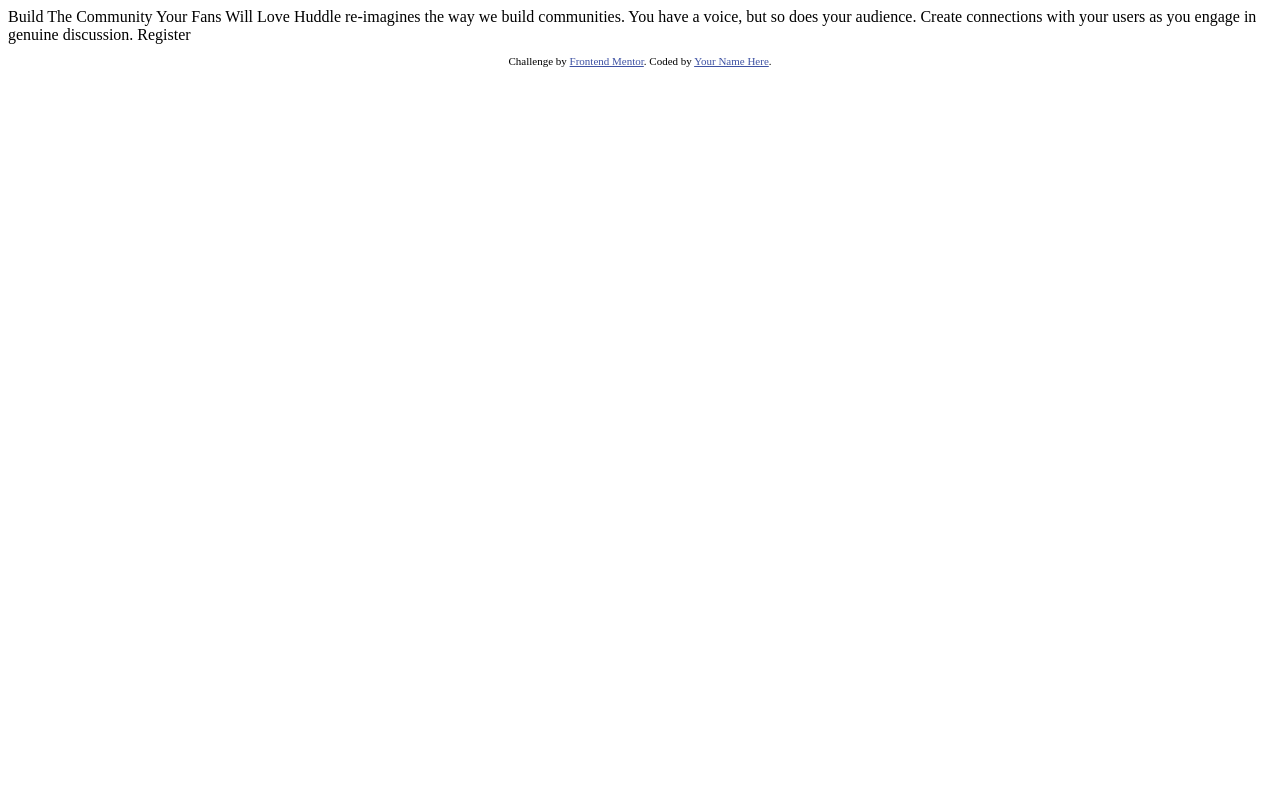
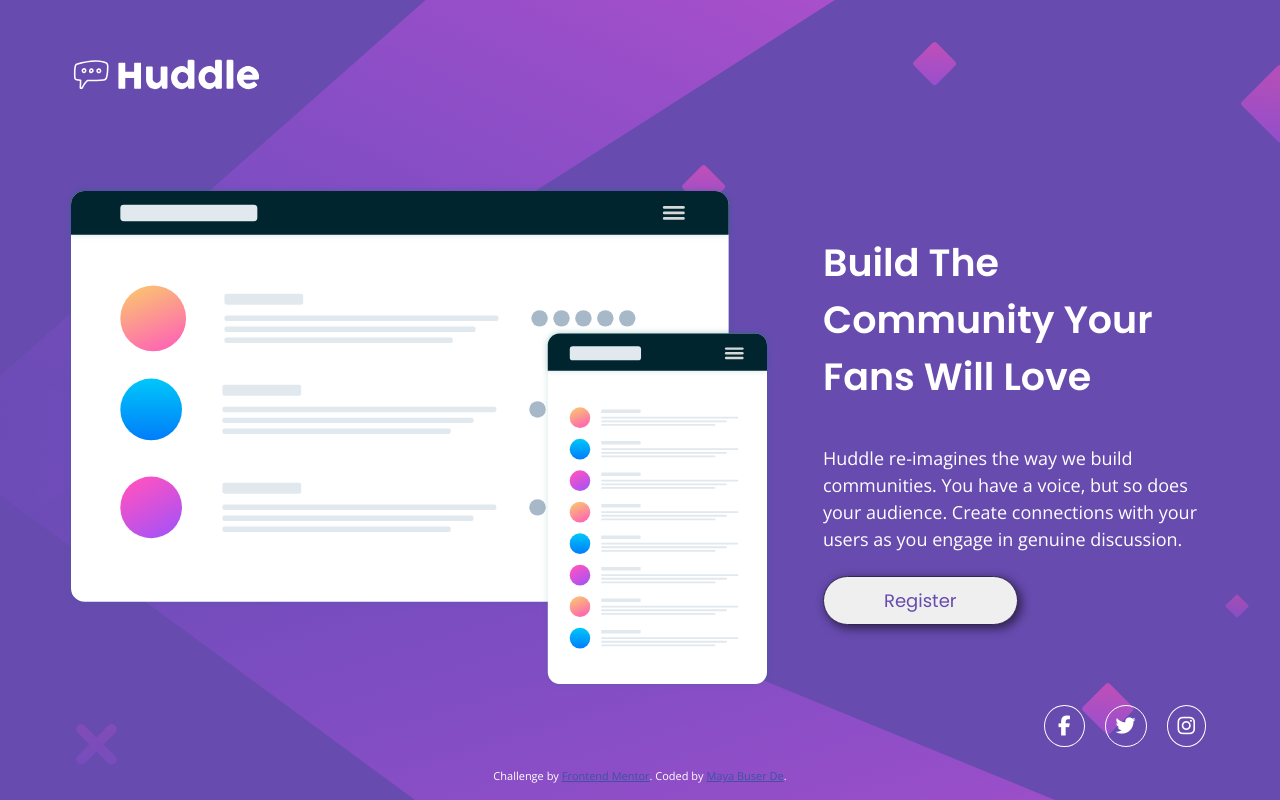
Before and after one commit to mayabuserde/huddleLandingPage, a plain HTML site: page index.html in a window 1280 px wide. Drawn offline with nearby package versions, Linux system fonts and the light colour scheme.

Commit message:
major styling done. not responsive

```diff
--- a/index.html
+++ b/index.html
@@ -1,8 +1,10 @@
 <!DOCTYPE html>
 <html lang="en">
+
 <head>
   <meta charset="UTF-8">
-  <meta name="viewport" content="width=device-width, initial-scale=1.0"> <!-- displays site properly based on user's device -->
+  <meta name="viewport" content="width=device-width, initial-scale=1.0">
+  <!-- displays site properly based on user's device -->
 
   <link rel="icon" type="image/png" sizes="32x32" href="./images/favicon-32x32.png">
 
@@ -10,24 +12,46 @@
 
   <!-- Feel free to remove these styles or customise in your own stylesheet 👍 -->
   <style>
-    .attribution { font-size: 11px; text-align: center; }
-    .attribution a { color: hsl(228, 45%, 44%); }
+    .attribution {
+      font-size: 11px;
+      text-align: center;
+    }
+
+    .attribution a {
+      color: hsl(228, 45%, 44%);
+    }
   </style>
+  <link rel="preconnect" href="https://fonts.gstatic.com">
+  <link href="https://fonts.googleapis.com/css2?family=Poppins:wght@400;600&display=swap" rel="stylesheet">
+  <link rel="preconnect" href="https://fonts.gstatic.com">
+  <link href="https://fonts.googleapis.com/css2?family=Open+Sans&display=swap" rel="stylesheet">
+  <link rel="stylesheet" href="style.css">
+  <script src="https://kit.fontawesome.com/fba9eae743.js" crossorigin="anonymous"></script>
 </head>
+
 <body>
+  <main class="main">
+    <header class="header"><img src="images/logo.svg" alt="Huddle logo" class="logo">
+    </header>
+    <section class="container">
+      <figure class="mock-ups"><img src="/images/illustration-mockups.svg" alt="mock-ups of the application"></figure>
+      <div class="text">
+        <h1 class="heading">Build The Community Your Fans Will Love</h1>
 
-  Build The Community Your Fans Will Love
+        <p class="content">Huddle re-imagines the way we build communities. You have a voice, but so does your audience.
+          Create connections with your users as you engage in genuine discussion. </p>
+        <button class="register">Register</button>
+      </div>
+    </section>
+    <footer>
+      <div class="icons"><i class="fab fa-facebook-f"></i><i class="fab fa-twitter"></i><i class="fab fa-instagram"></i>
+      </div>
+      <p class="attribution">
+        Challenge by <a href="https://www.frontendmentor.io?ref=challenge" target="_blank">Frontend Mentor</a>.
+        Coded by <a href="#">Maya Buser De</a>.
+      </p>
+    </footer>
+  </main>
+</body>
 
-  Huddle re-imagines the way we build communities. You have a voice, but so does your audience.
-  Create connections with your users as you engage in genuine discussion.
-
-  Register
-
-  <footer>
-    <p class="attribution">
-      Challenge by <a href="https://www.frontendmentor.io?ref=challenge" target="_blank">Frontend Mentor</a>.
-      Coded by <a href="#">Your Name Here</a>.
-    </p>
-  </footer>
-</body>
 </html>
--- /dev/null
+++ b/style.css
@@ -0,0 +1,106 @@
+/* body * {
+    border: 1px solid black;
+} */
+
+body {
+    height: 100vh;
+    width: 100vw;
+    margin: 0;
+
+    background-color: hsl(257, 40%, 49%);
+    background-image: url(images/bg-desktop.svg);
+    background-repeat: no-repeat;
+
+
+
+
+   color: white;
+    font-family: 'Open Sans', sans-serif;
+}
+.main {
+    display: flex;
+    flex-direction: column;
+    width: 90%;
+    height: 100%;
+    margin: 0 auto;
+
+}
+.header {
+    padding-top: 50px;
+    padding-bottom: 80px;
+}
+.logo{
+    width: 200px;
+}
+
+.container {
+    display: flex;
+    flex-direction: row;
+
+}
+
+.mock-ups {
+    margin: 0;
+}
+
+.text {
+    width: 40%;
+    margin-left: 50px;
+    margin-top: 50px;
+}
+.heading {
+    width: 90%;
+    margin: 0;
+    margin-bottom: 40px;
+
+    font-family: 'Poppins', sans-serif;
+    font-size: 38px;
+
+}
+
+.content {
+    line-height: 1.5;
+    font-size: 18px;
+}
+
+.register {
+    padding: 10px 60px;
+    border-radius: 50px;
+    border: 1px solid hsl(257, 40%, 24%);
+    box-shadow: 3px 3px 10px 1px hsl(257, 40%, 24%);
+    margin-top: 5px;
+
+    font-size: 18px;
+    font-family: 'Poppins', sans-serif;
+    color:hsl(257, 40%, 49%);
+}
+
+.register:hover, .register:active {
+    background-color: hsl(300, 69%, 71%);
+    color: white;
+}
+
+.icons {
+    display: flex;
+    flex-direction: row;
+    justify-content: flex-end;
+}
+
+.fab {
+    display: inline-block;
+    border: 1px solid white;
+    border-radius: 50%;
+    padding: 10px;
+    margin: 10px;
+
+    font-size: 20px;
+}
+
+.fab:hover, .fab:active {
+    border: 1px solid hsl(300, 70%, 60%);
+    color: hsl(300, 70%, 60%);
+}
+
+.fa-facebook-f {
+    padding: 10px 13px;
+}
```
